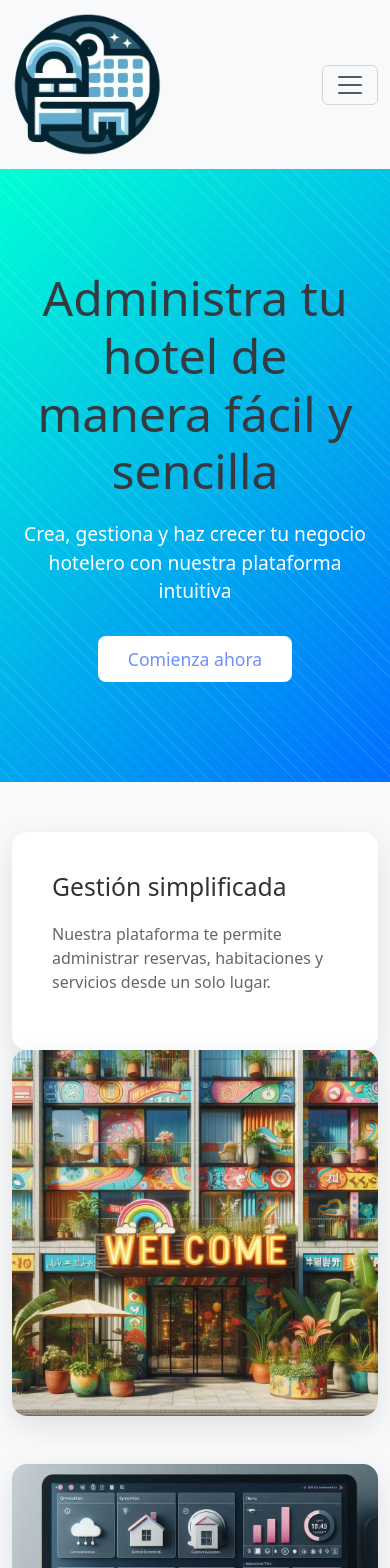
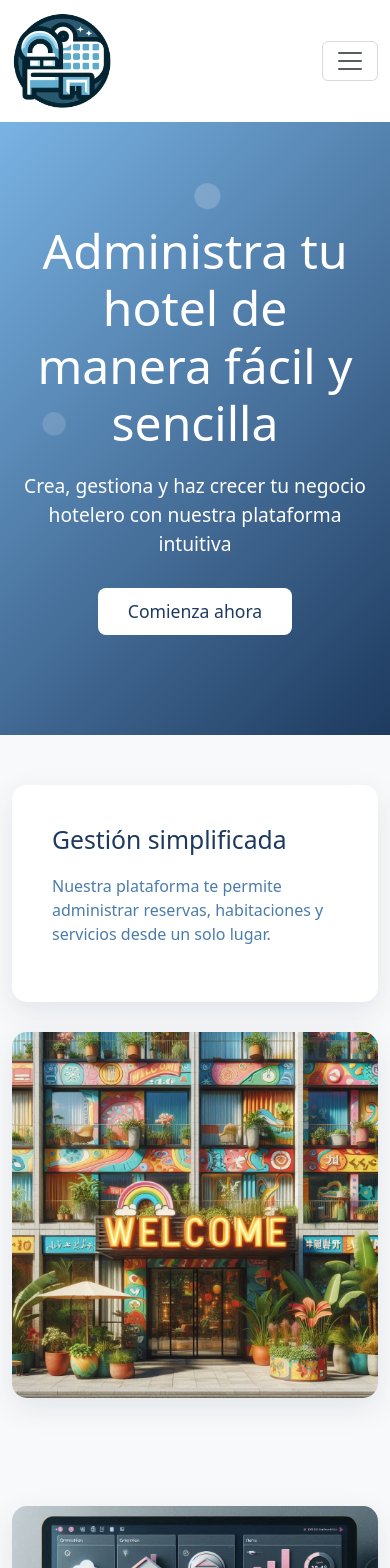
Before and after one commit to gitaya019/StayBook, a React (Vite) app: page / in a window 390 px wide. Shown: the top 1568 px of the page. Built offline with nearby package versions, Linux system fonts and the light colour scheme.

Commit message:
EstilosHome: 1.1

```diff
--- a/src/components/Header.jsx
+++ b/src/components/Header.jsx
@@ -7,10 +7,10 @@ const Header = () => {
   const location = useLocation();
 
   return (
-    <Navbar bg="light" expand="lg" className="custom-navbar">
+    <Navbar expand="lg" className="custom-navbar">
       <Container>
         <Navbar.Brand as={Link} to="/">
-          <img src={logo} alt="Recer-Habi" width="150" />
+          <img src={logo} alt="Recer-Habi" className="header-logo" />
         </Navbar.Brand>
         <Navbar.Toggle aria-controls="basic-navbar-nav" />
         <Navbar.Collapse id="basic-navbar-nav">
--- a/src/pages/HomePage.jsx
+++ b/src/pages/HomePage.jsx
@@ -7,6 +7,10 @@ const Home = () => {
   return (
     <>
       <div className="hero-section">
+        <div className="bubble-1"></div>
+        <div className="bubble-2"></div>
+        <div className="bubble-3"></div>
+        <div className="bubble-4"></div>
         <Container>
           <h1>Administra tu hotel de manera fácil y sencilla</h1>
           <p>Crea, gestiona y haz crecer tu negocio hotelero con nuestra plataforma intuitiva</p>
--- a/src/styles/App.css
+++ b/src/styles/App.css
@@ -1,27 +1,12 @@
 body {
   margin: 0;
   padding: 0;
-    font-family: -apple-system, BlinkMacSystemFont, 'Segoe UI', Roboto, 'Helvetica Neue', Arial, sans-serif;
+  font-family: -apple-system, BlinkMacSystemFont, "Segoe UI", Roboto,
+    "Helvetica Neue", Arial, sans-serif;
   background-color: #f4f4f9;
 }
 
-  header {
-    background-color: #343a40;
-    color: black;
-  }
-
-  .header-logo {
-    width: 150px;
-  }
-
-  .navbar-light .navbar-nav .nav-link {
-    color: black;
-  }
-
-  .navbar-light .navbar-nav .nav-link:hover {
-    color: blue;
-  }
-
+/*Estilos Footer*/
 footer {
   background-color: #343a40;
   color: black;
--- a/src/styles/Header.css
+++ b/src/styles/Header.css
@@ -1,24 +1,69 @@
+/*Estilos header*/
 .custom-navbar {
-  box-shadow: 0 2px 4px rgba(0, 0, 0, 0.1);
+  background-color: #FFFFFF;
+  box-shadow: 0 2px 10px rgba(0, 0, 0, 0.1);
+  padding: 15px 0;
+}
+
+.header-logo {
+  width: 100px;
+  transition: transform 0.3s ease-in-out;
+}
+
+.header-logo:hover {
+  transform: scale(1.05);
+}
+
+/*Estilos barra de navegacion header*/
+.navbar-nav {
+  align-items: center;
 }
 
 .navbar-nav .nav-link {
-  color: #333;
-  font-weight: 500;
+  color: #1E3A5F;
+  font-weight: 600;
   padding: 0.5rem 1rem;
-  margin: 0 0.25rem;
-  transition: color 0.3s ease-in-out;
+  margin: 0 0.5rem;
+  transition: all 0.3s ease-in-out;
+  position: relative;
+}
+
+.navbar-nav .nav-link::after {
+  content: '';
+  position: absolute;
+  width: 0;
+  height: 2px;
+  bottom: 0;
+  left: 50%;
+  background-color: #79B3E4;
+  transition: all 0.3s ease-in-out;
 }
 
 .navbar-nav .nav-link:hover,
 .navbar-nav .nav-link.active {
-  color: #007bff;
+  color: #79B3E4;
 }
 
-.navbar-brand img {
-  transition: transform 0.3s ease-in-out;
+.navbar-nav .nav-link:hover::after,
+.navbar-nav .nav-link.active::after {
+  width: 100%;
+  left: 0;
 }
 
-.navbar-brand:hover img {
-  transform: scale(1.05);
+.navbar-toggler {
+  border: none;
 }
+
+.navbar-toggler:focus {
+  box-shadow: none;
+}
+
+@media (max-width: 991px) {
+  .navbar-nav {
+    margin-top: 15px;
+  }
+
+  .navbar-nav .nav-link {
+    padding: 0.75rem 0;
+  }
+}
--- a/src/styles/Home.css
+++ b/src/styles/Home.css
@@ -1,42 +1,91 @@
+/*Seccion de bienvenida en el home*/
 .hero-section {
-  background: linear-gradient(135deg, #00ffd5, #006eff);
-  color: white;
+  background: linear-gradient(135deg, #79B3E4, #1E3A5F);
+  color: #FFFFFF;
   padding: 100px 0;
   text-align: center;
   position: relative;
   overflow: hidden;
 }
 
-.hero-section::before {
+/*Burbujas de la bienvenida*/
+
+.hero-section::before,
+.hero-section::after,
+.bubble-1,
+.bubble-2,
+.bubble-3,
+.bubble-4 {
   content: '';
   position: absolute;
-  top: -50%;
-  left: -50%;
-  width: 200%;
-  height: 200%;
-  background: repeating-linear-gradient(
-    45deg,
-    rgba(255, 255, 255, 0.1),
-    rgba(255, 255, 255, 0.1) 1px,
-    transparent 1px,
-    transparent 10px
-  );
-  animation: move 20s linear infinite;
+  background: rgba(255, 255, 255, 0.2);
+  border-radius: 50%;
+  animation: bubble 15s linear infinite;
 }
 
-@keyframes move {
+.hero-section::before {
+  width: 30px;
+  height: 30px;
+  left: 10%;
+  animation-delay: 0s;
+}
+
+.hero-section::after {
+  width: 20px;
+  height: 20px;
+  right: 10%;
+  animation-delay: -7.5s;
+}
+
+.bubble-1 {
+  width: 35px;
+  height: 35px;
+  left: 30%;
+  animation-delay: -3.5s;
+}
+
+.bubble-2 {
+  width: 15px;
+  height: 15px;
+  right: 30%;
+  animation-delay: -5.5s;
+}
+
+.bubble-3 {
+  width: 25px;
+  height: 25px;
+  left: 50%;
+  animation-delay: -2s;
+}
+
+.bubble-4 {
+  width: 18px;
+  height: 18px;
+  right: 50%;
+  animation-delay: -6s;
+}
+
+@keyframes bubble {
   0% {
-    transform: translate(0, 0);
+    transform: translateY(100vh) scale(0);
+    opacity: 0;
+  }
+  50% {
+    opacity: 1;
   }
   100% {
-    transform: translate(50%, 50%);
+    transform: translateY(-100vh) scale(2);
+    opacity: 0;
   }
 }
+
+/*Estilos del Home general, cards y imagenes*/
 
 .hero-section h1 {
   font-size: 3rem;
   margin-bottom: 20px;
   position: relative;
+  color: white;
 }
 
 .hero-section p {
@@ -46,8 +95,8 @@
 }
 
 .hero-section .btn-primary {
-  background-color: #fff;
-  color: #6e8efb;
+  background-color: #FFFFFF;
+  color: #1E3A5F;
   border: none;
   padding: 10px 30px;
   font-size: 1.1rem;
@@ -56,45 +105,63 @@
 }
 
 .hero-section .btn-primary:hover {
-  background-color: #0000;
+  background-color: #79B3E4;
+  color: #FFFFFF;
   transform: translateY(-3px);
   box-shadow: 0 4px 15px rgba(0, 0, 0, 0.1);
 }
 
 .feature-section {
   padding: 50px 0;
-  background-color: #f8f9fa;
+  background-color: #F8F9FA;
 }
 
 .feature-card {
-  background-color: white;
+  background-color: #FFFFFF;
   border-radius: 15px;
-  box-shadow: 0 10px 30px rgba(0, 0, 0, 0.1);
+  box-shadow: 0 10px 30px rgba(30, 58, 95, 0.1);
   padding: 40px;
   transition: all 0.3s ease;
 }
 
 .feature-card:hover {
   transform: translateY(-10px);
-  box-shadow: 0 15px 40px rgba(0, 0, 0, 0.2);
+  box-shadow: 0 15px 40px rgba(30, 58, 95, 0.2);
 }
 
 .feature-card h2 {
-  color: #333;
+  color: #1E3A5F;
   margin-bottom: 20px;
 }
 
 .feature-card p {
-  color: #666;
+  color: #4A7CAC;
+}
+
+.image-container {
+  width: 100%;
+  max-width: 100%;
+  height: auto;
+  overflow: hidden;
+  border-radius: 15px;
+  box-shadow: 0 10px 30px rgba(30, 58, 95, 0.1);
+  transition: all 0.3s ease;
 }
 
 .image-container img {
   width: 100%;
-  border-radius: 15px;
-  box-shadow: 0 10px 30px rgba(0, 0, 0, 0.1);
+  height: auto;
+  object-fit: cover;
   transition: all 0.3s ease;
 }
 
-.image-container img:hover {
+.image-container:hover {
   transform: scale(1.05);
 }
+
+@media (max-width: 768px) {
+  .image-container {
+    margin-bottom: 30px;
+    margin-top: 30px;
+  }
+}
```
Lines whose indentation alone changed are shown as unchanged.
